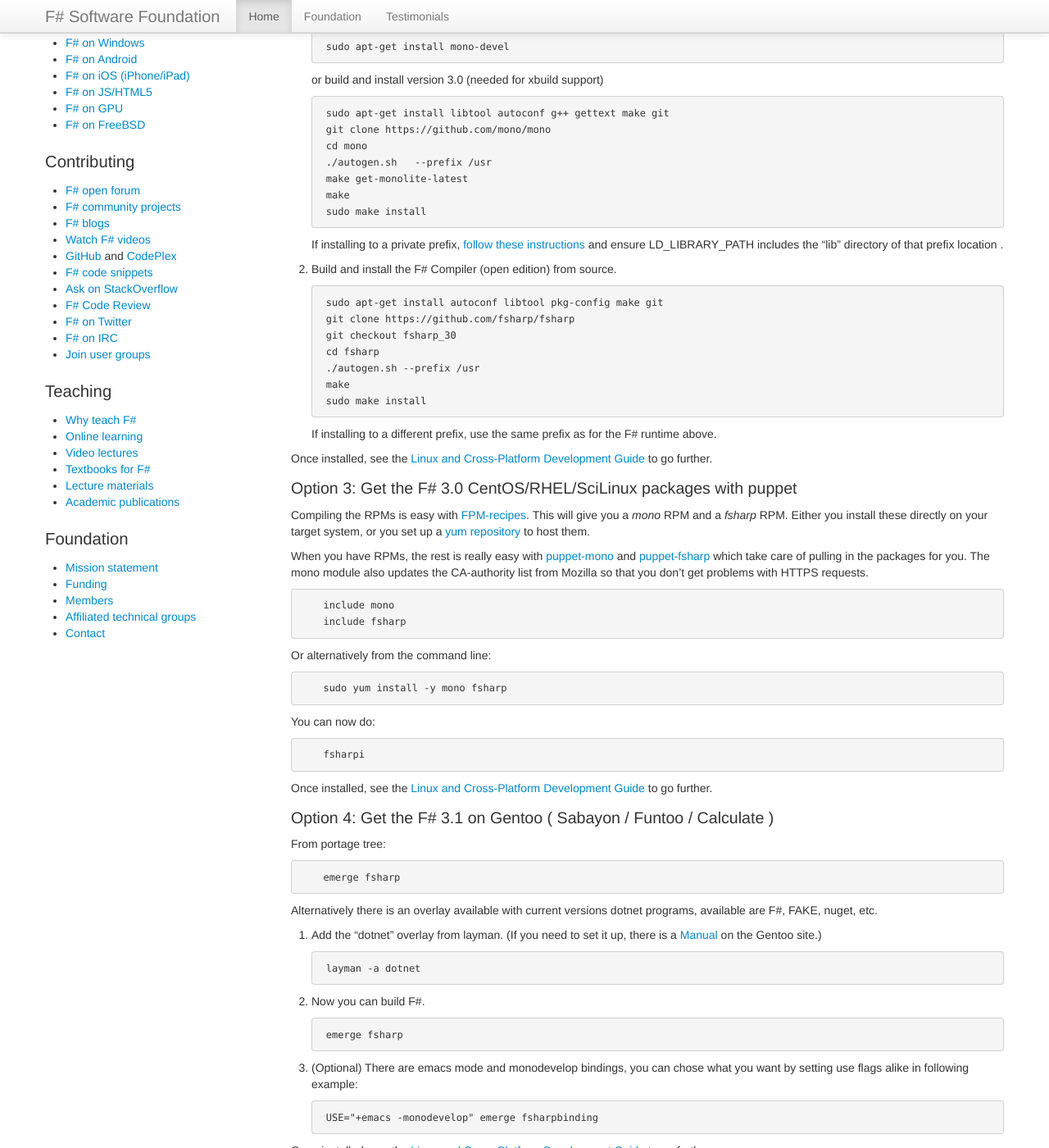
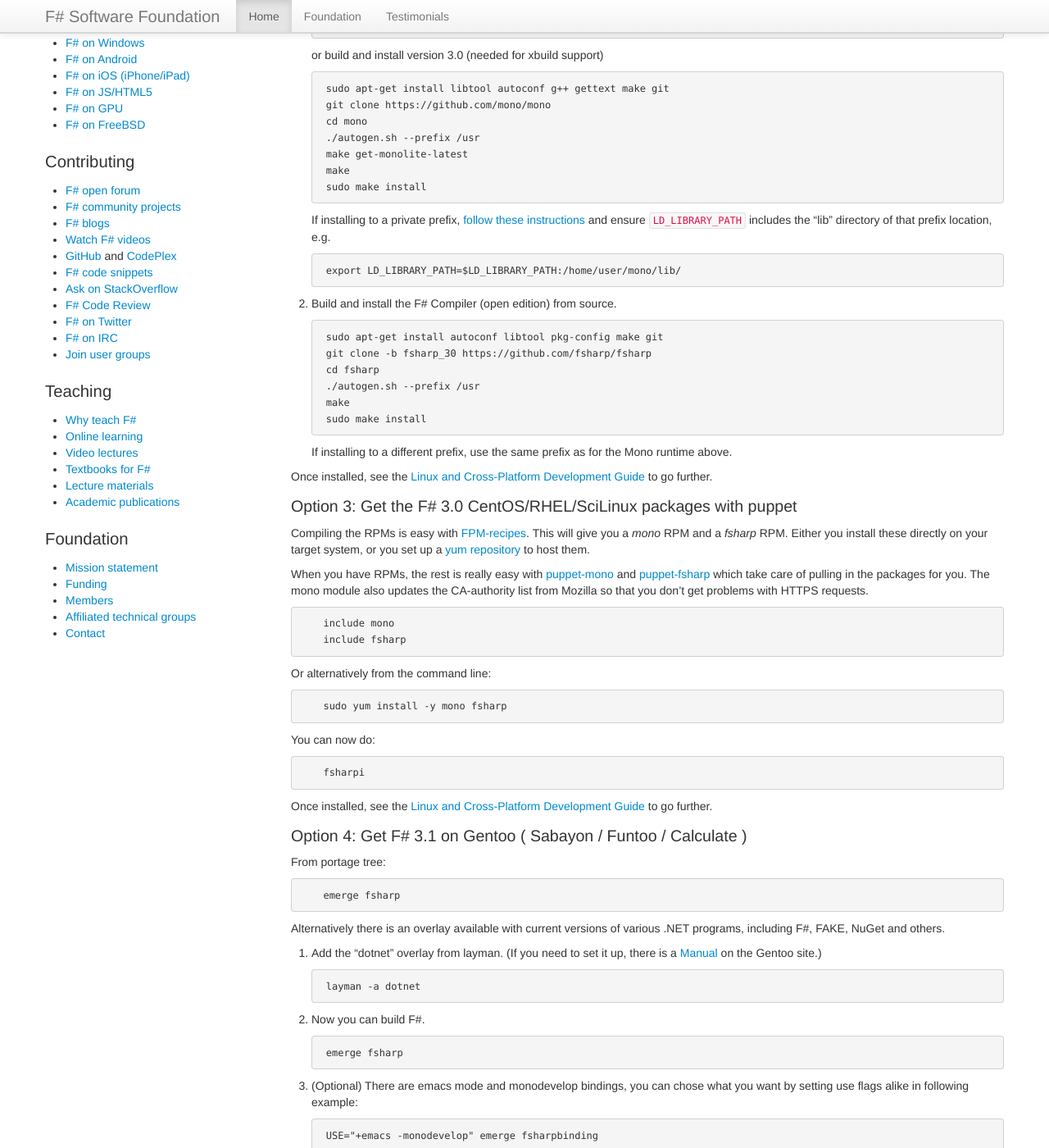
Before and after one commit to fsharp/fsharp.org, a Jekyll site: the page built from use/linux/index.md, in a window 1280 px wide and 1400 px high, scrolled down 453 px. Shown: the whole window at 82% size. Built offline with Jekyll 4.4.1, drawn with Linux system fonts in a browser that asks for light colours; nearby versions of some CDN libraries; some web fonts are replaced; comment, search, counter and statistics services are not loaded; some of the changed text lies outside the part shown.

Commit message:
More thorough proof read
Incorporate dsyme comments

```diff
--- a/use/linux/index.md
+++ b/use/linux/index.md
@@ -35,24 +33,25 @@
         sudo apt-get install libtool autoconf g++ gettext make git
         git clone https://github.com/mono/mono
         cd mono
-        ./autogen.sh   --prefix /usr
+        ./autogen.sh --prefix /usr
         make get-monolite-latest
         make
         sudo make install
 
-   If installing to a private prefix, [follow these instructions](http://mono-project.com/Parallel_Mono_Environments) and ensure LD_LIBRARY_PATH includes the "lib" directory of that prefix location {{   export LD_LIBRARY_PATH="$LD_LIBRARY_PATH:/home/user/mono/lib/"  }}.
+   If installing to a private prefix, [follow these instructions](http://mono-project.com/Parallel_Mono_Environments) and ensure `LD_LIBRARY_PATH` includes the "lib" directory of that prefix location, e.g.
+
+        export LD_LIBRARY_PATH=$LD_LIBRARY_PATH:/home/user/mono/lib/
 
 2. Build and install the F# Compiler (open edition) from source.
 
         sudo apt-get install autoconf libtool pkg-config make git
-        git clone https://github.com/fsharp/fsharp
-        git checkout fsharp_30
+        git clone -b fsharp_30 https://github.com/fsharp/fsharp
         cd fsharp
         ./autogen.sh --prefix /usr
         make
         sudo make install
 
-   If installing to a different prefix, use the same prefix as for the F# runtime above.
+   If installing to a different prefix, use the same prefix as for the Mono runtime above.
 
 Once installed, see the [Linux and Cross-Platform Development Guide](/guides/mac-linux-cross-platform) to
 go further.
@@ -87,13 +86,13 @@
 go further.
 
 
-### Option 4: Get the F# 3.1 on Gentoo ( Sabayon / Funtoo / Calculate )
+### Option 4: Get F# 3.1 on Gentoo ( Sabayon / Funtoo / Calculate )
 
 From portage tree:
 
         emerge fsharp
 
-Alternatively there is an overlay available with current versions dotnet programs, available are F#, FAKE, nuget, etc.
+Alternatively there is an overlay available with current versions of various .NET programs, including F#, FAKE, NuGet and others.
 
 1. Add the "dotnet" overlay from layman. (If you need to set it up, there is a [Manual](http://www.gentoo.org/proj/en/overlays/userguide.xml) on the Gentoo site.)
 
```
Also changed, not shown: other parts of use/linux/index.md (+5 -7 lines).
